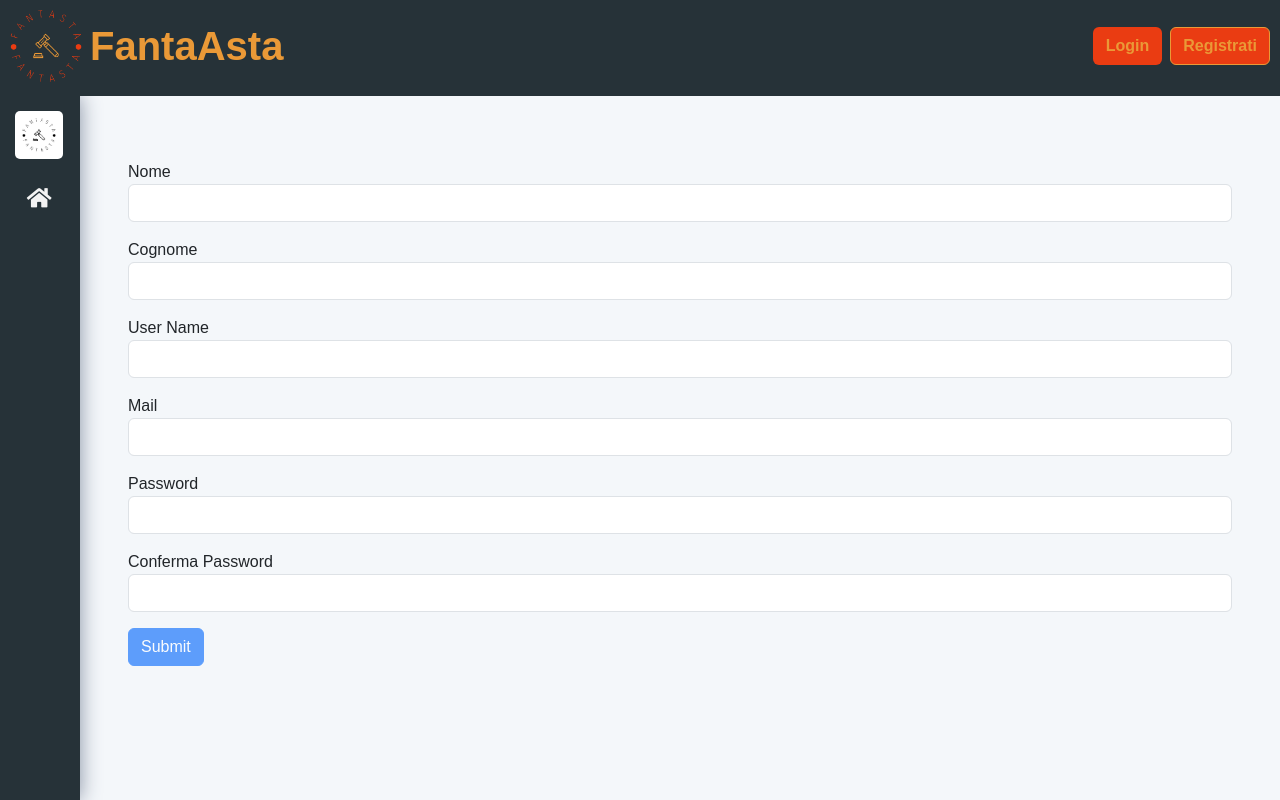
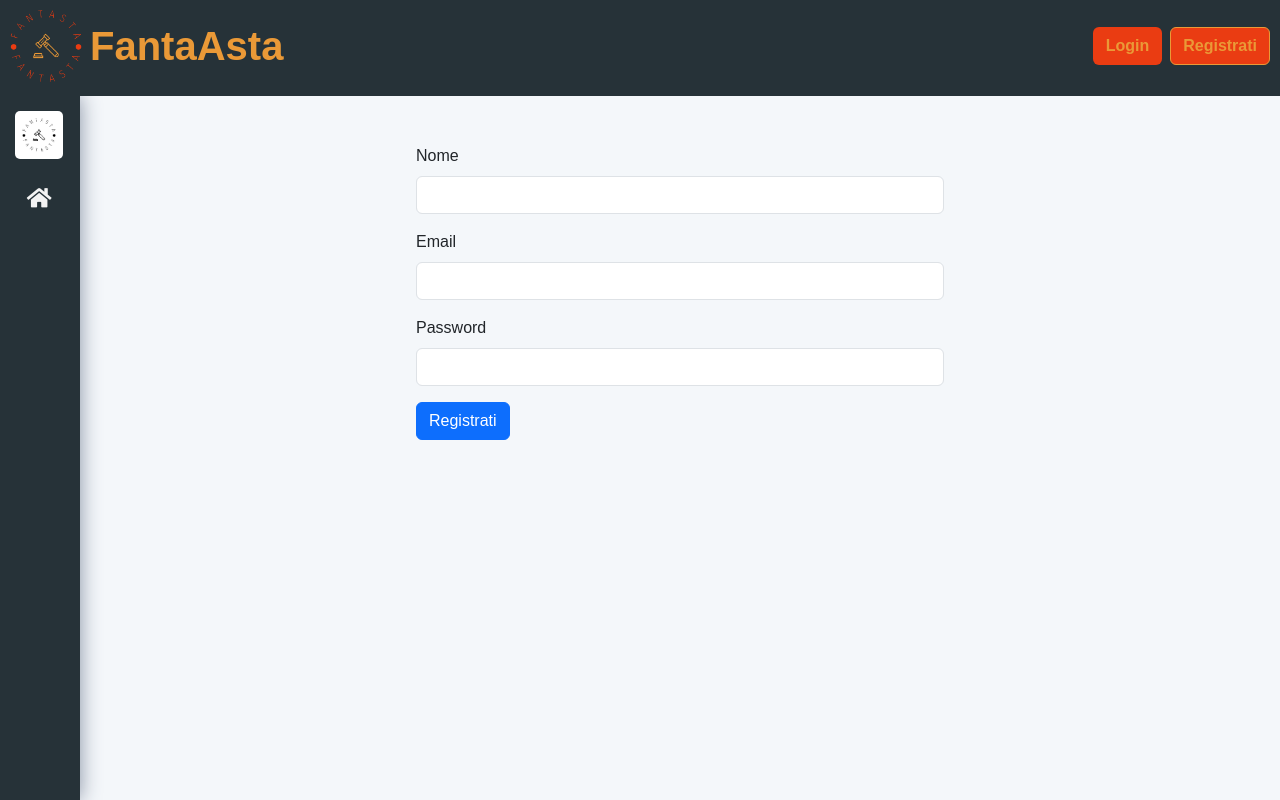
Before and after one commit to Cingols93/FantAsta, an Angular app: page /register in a window 1280 px wide. Built offline with nearby package versions, Linux system fonts and the light colour scheme; a web font is replaced by a local one.

Commit message:
cambio form

```diff
--- a/src/app/core/components/registration/registration.component.html
+++ b/src/app/core/components/registration/registration.component.html
@@ -1,76 +1,36 @@
-<form [formGroup]="profileForm" (ngSubmit)="onSubmit()">
-  <div class="form-group mt-3">
-    <label for="first-name">Nome</label>
+<div class="container">
+  <div class="row">
+    <div class="col-md-6 offset-md-3">
+      <form [formGroup]="form" (ngSubmit)="enviarFormulario()">
+        <div class="mb-3">
+          <label for="nome" class="form-label">Nome</label>
           <input
+            type="text"
+            id="nome"
             class="form-control"
-      id="first-name"
-      type="text"
-      formControlName="firstName"
-      required
+            formControlName="nome"
           />
         </div>
-  <div class="form-group mt-3">
-    <label for="last-name">Cognome</label>
+        <div class="mb-3">
+          <label for="email" class="form-label">Email</label>
           <input
+            type="email"
+            id="email"
             class="form-control"
-      id="last-name"
-      type="text"
-      formControlName="lastName"
-      required
+            formControlName="email"
           />
         </div>
-  <div class="form-group mt-3">
-    <label for="user-name">User Name</label>
+        <div class="mb-3">
+          <label for="password" class="form-label">Password</label>
           <input
+            type="password"
+            id="password"
             class="form-control"
-      id="user-name"
-      type="text"
-      formControlName="username"
-      required
+            formControlName="password"
           />
         </div>
-  <div class="form-group mt-3">
-    <label for="email">Mail </label>
-    <input
-      class="form-control mb-2"
-      id="email"
-      type="email"
-      formControlName="email"
-      required
-    />
-    <span class="text-danger" *ngIf="!mailIsValid"
-      >Mail non valida inserire '@'</span
-    >
+        <button type="submit" class="btn btn-primary">Registrati</button>
+      </form>
     </div>
-  <div class="form-group mt-3">
-    <label for="password">Password</label>
-    <input
-      class="form-control"
-      id="password"
-      type="password"
-      formControlName="password"
-      required
-    />
   </div>
-  <div class="form-group mt-3">
-    <label for="password">Conferma Password</label>
-    <input
-      class="form-control"
-      id="confirmPassword"
-      type="password"
-      formControlName="confirmPassword"
-      required
-    />
-    <span class="text-danger" *ngIf="!passwordsIsValid"
-      >Le password non coincidono</span
-    >
 </div>
-
-  <button
-    class="btn btn-primary mt-3"
-    type="submit"
-    [disabled]="!profileForm.valid"
-  >
-    Submit
-  </button>
-</form>
--- a/src/app/core/components/registration/registration.component.ts
+++ b/src/app/core/components/registration/registration.component.ts
@@ -1,5 +1,5 @@
 import { Component } from '@angular/core';
-import { FormGroup, FormControl } from '@angular/forms';
+import { FormBuilder, FormGroup, Validators } from '@angular/forms';
 
 @Component({
   selector: 'app-registration',
@@ -7,30 +7,23 @@ import { FormGroup, FormControl } from '@angular/forms';
   styleUrls: ['./registration.component.scss'],
 })
 export class RegistrationComponent {
-  mailIsValid: boolean = true;
-  passwordsIsValid: boolean = true;
-  profileForm = new FormGroup({
-    firstName: new FormControl(''),
-    lastName: new FormControl(''),
-    username: new FormControl(''),
-    email: new FormControl(''),
-    password: new FormControl(''),
-    confirmPassword: new FormControl(''),
-  });
-  onSubmit() {
-    if (!this.profileForm.value.email?.includes('@')) {
-      this.mailIsValid = false;
-    } else {
-      true;
+  form: FormGroup;
+
+  constructor(private fb: FormBuilder) {
+    this.form = this.fb.group({
+      nome: ['', Validators.required],
+      email: ['', [Validators.required, Validators.email]],
+      password: ['', Validators.required],
+    });
+  }
+
+  ngOnInit(): void {}
+
+  enviarFormulario() {
+    console.log(this.form, 'non valido');
+    if (this.form.valid) {
+      console.log(this.form, 'valido');
+      // Aquí puedes enviar los datos del formulario a través de un servicio o realizar otras acciones.
     }
-    if (
-      this.profileForm.value.password !== this.profileForm.value.confirmPassword
-    ) {
-      this.passwordsIsValid = false;
-    } else {
-      true;
-    }
-
-    console.log(this.profileForm);
   }
 }
```
Lines whose indentation alone changed are shown as unchanged.
